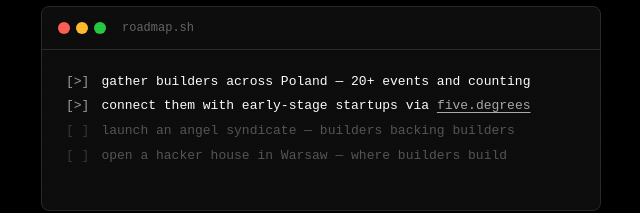
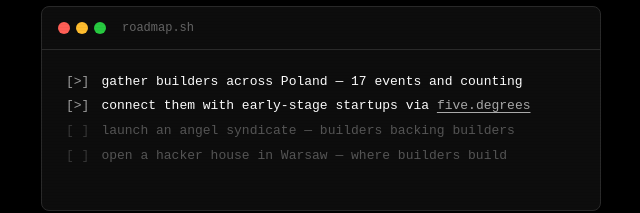
Before and after one commit to kzbruh/bldrs-landing, a Next.js app: page / in a window 1280 px wide. Shown: the part 343-556 px from the top of the page, without its empty margins (319-959 px from the left). Built offline with nearby package versions, Linux system fonts and the light colour scheme; a web font is replaced by a local one.

Commit message:
Update events count to 17

```diff
--- a/src/components/Roadmap.tsx
+++ b/src/components/Roadmap.tsx
@@ -11,7 +11,7 @@ interface RoadmapItem {
 const roadmapItems: RoadmapItem[] = [
   {
     status: "progress",
-    text: "gather builders across Poland — 20+ events and counting",
+    text: "gather builders across Poland — 17 events and counting",
   },
   {
     status: "progress",
```
